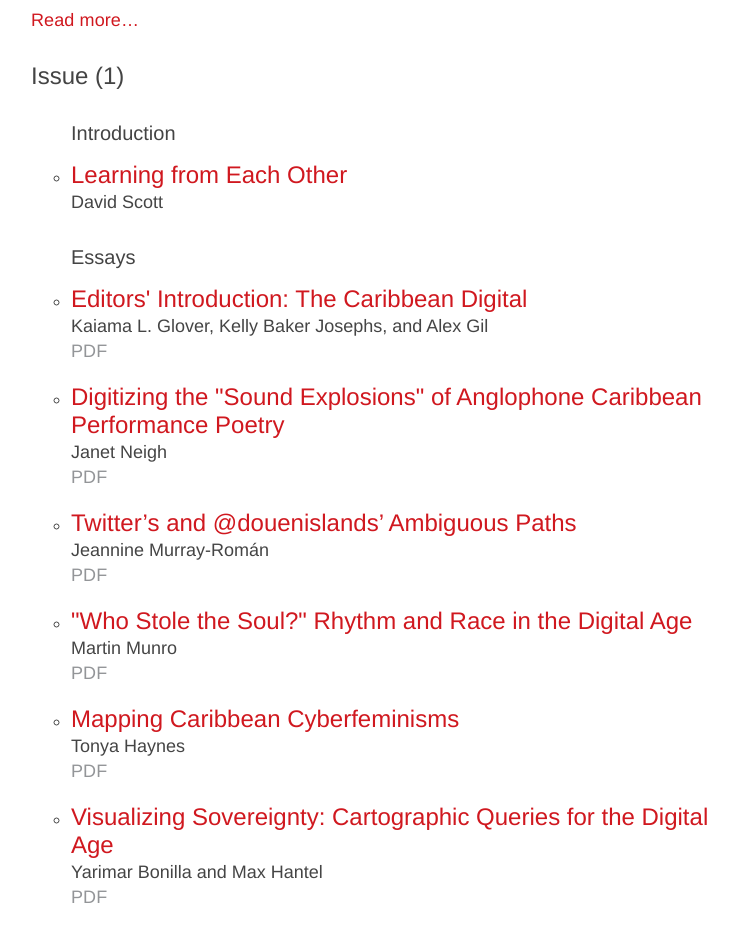
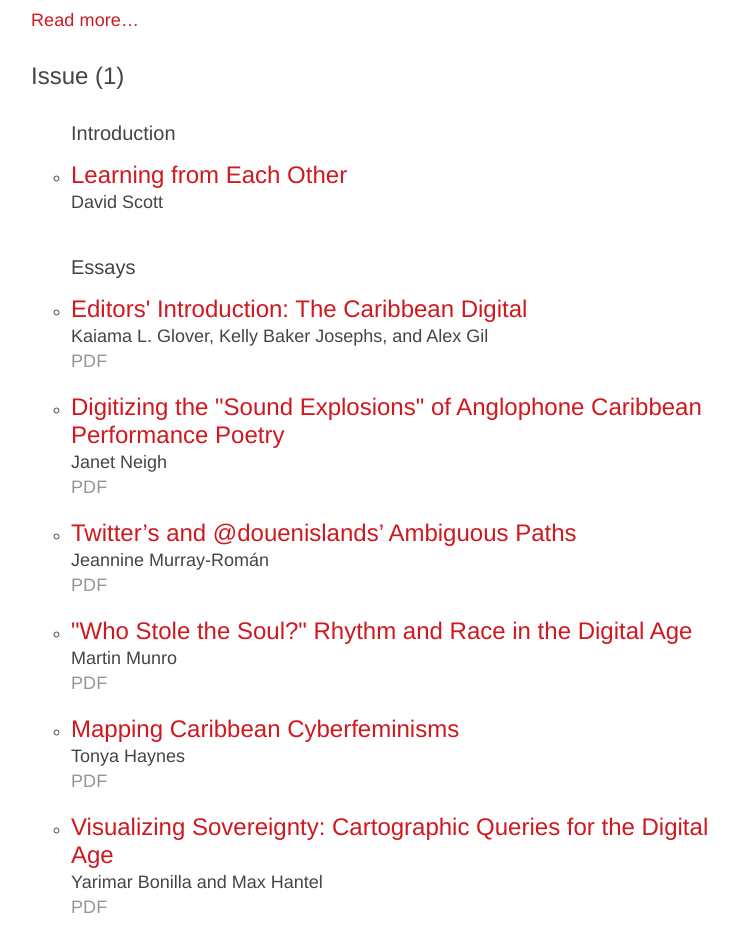
Before and after one commit to archipelagosjournal/archipelagos, a Jekyll site: the page built from index.html, in a window 1280 px wide. Shown: the part 586-1528 px from the top of the page, without its empty margins (249-987 px from the left). Built offline with Jekyll 4.4.1, drawn with Linux system fonts in a browser that asks for light colours.

Commit message:
changed images for project

```diff
--- a/_includes/toc.html
+++ b/_includes/toc.html
@@ -67,7 +67,7 @@
         {{ document.credit }}
     </span><br>
     <a class="alt-link" href="{{ document.url | prepend:site.baseurl }}">Read our exchange</a><span class="alt-link"> | </span><a class="alt-link" href="{{ document.link }}" target="_blank">Visit the Project Site</a>
-    <a class="alt-link" href="{{ document.link }}" target="_blank"><img class="project-image-toc" src="{{site.baseurl}}/{{ document.image }}" width="33%" /></a>
+    <a class="alt-link" href="{{ document.link }}" target="_blank"><img class="project-image-toc" src="{{site.baseurl}}/{{ document.thumb }}" width="33%" /></a>
     </li>
 
   {% endif %}
--- a/public/css/main.css
+++ b/public/css/main.css
@@ -902,6 +902,10 @@
   margin-bottom: 4rem;
 }
 
+div#toc ul {
+  margin-bottom: 2rem;
+}
+
 
 /* Poem styles */
 
```
Also changed, not shown: _issue01/musical-passage.md (+1 -0 lines), images/issue01/musical-passage-thumb.jpg (added), images/issue01/musical-passage.png (deleted), 1 other file.
